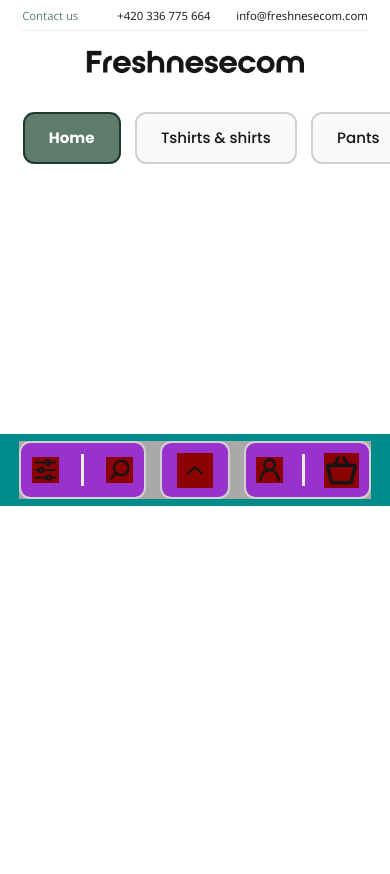
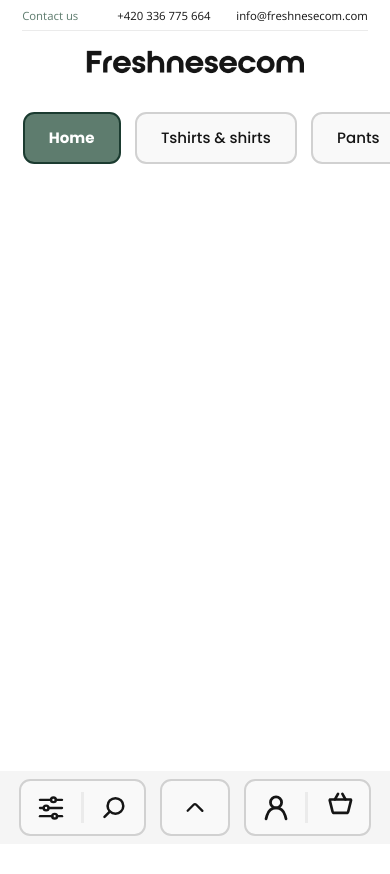
Before and after one commit to Albeiromr/Ecommerce-clean-template, a React (Create React App) app: page / in a window 390 px wide. Shown: the top 874 px of the page. Built offline with nearby package versions, Linux system fonts and the light colour scheme.

Commit message:
Add styles to the fixed menu icons

```diff
--- a/src/components/Fixed menu/0px-599px.scss
+++ b/src/components/Fixed menu/0px-599px.scss
@@ -6,9 +6,9 @@
     min-width: 320px;
     height: 18.599vw;
     min-height: 59.516px;
-    background: darkcyan;
+    background: $c1-F;
     position: fixed;
-    bottom: 40%;
+    bottom: 0%;
     display: flex;
     align-items: center;
     justify-content: center;
@@ -16,7 +16,6 @@
     &__subcontainer {
       width: 90.338%;
       height: 79.22%;
-      background: darkgray;
       display: flex;
       align-items: center;
       justify-content: space-between;
@@ -25,34 +24,34 @@
     &__left-block {
       width: 36.096%;
       height: 100%;
-      background: darkorchid;
       border-radius: clamp(9.275px, 2.898vw, 40px);
       border: 2px $c1-D solid;
       display: flex;
       align-items: center;
       justify-content: space-around;
+      background: $c1-H;
     }
 
     &__middle-block {
       width: 19.786%;
       height: 100%;
-      background: darkorchid;
       border-radius: clamp(9.275px, 2.898vw, 40px);
       border: 2px $c1-D solid;
       display: flex;
       align-items: center;
       justify-content: center;
+      background: $c1-H;
     }
 
     &__right-block {
       width: 36.096%;
       height: 100%;
-      background: darkorchid;
       border-radius: clamp(9.275px, 2.898vw, 40px);
       border: 2px $c1-D solid;
       display: flex;
       align-items: center;
       justify-content: space-around;
+      background: $c1-H;
     }
 
     &__line {
@@ -62,26 +61,36 @@
     }
 
     &__icon-container {
-      width: 22.222%;
-      height: 49.18%;
-      background: darkred;
+      width: 26.222%;
+      height: 53.18%;
+      margin: 0 4vw;
     }
 
     &__icon-container-basket {
       width: 28.503%;
       height: 65.573%;
-      background: darkred;
+      margin: 0 4vw;
+      position: relative;
+
+
     }
 
     &__icon-middle-container {
-      width: 54.054%;
-      height: 65.573%;
-      background: darkred;
+      width: 58.054%;
+      height: 69.573%;
     }
 
     &__icon {
       width: 100%;
       height: 100%;
     }
+
+    &__icon-basket {
+      width: 80.015;
+      height: 76.6%;
+      position: absolute;
+      top: 0;
+      right: 0;
+    }
   }
 }
--- a/src/components/Fixed menu/600px-1024px.scss
+++ b/src/components/Fixed menu/600px-1024px.scss
@@ -4,7 +4,7 @@
   .fixed-menu {
     width: 100%;
     height: 12.109vw;
-    background: darkcyan;
+    background: $c1-F;
     position: fixed;
     bottom: 55%;
     display: flex;
@@ -14,7 +14,6 @@
     &__subcontainer {
       width: 94.14%;
       height: 65.591%;
-      background: darkgray;
       display: flex;
       align-items: center;
       justify-content: space-between;
@@ -23,7 +22,7 @@
     &__left-block {
       width: 18.672%;
       height: 100%;
-      background: darkorchid;
+      background: $c1-H;
       border-radius: 1.562vw;
       border: 2px $c1-D solid;
       display: flex;
@@ -34,7 +33,7 @@
     &__middle-block {
       width: 10.235%;
       height: 100%;
-      background: darkorchid;
+      background: $c1-H;
       border-radius: 1.562vw;
       border: 2px $c1-D solid;
       display: flex;
@@ -45,7 +44,7 @@
     &__right-block {
       width: 18.672%;
       height: 100%;
-      background: darkorchid;
+      background: $c1-H;
       border-radius: 1.562vw;
       border: 2px $c1-D solid;
       display: flex;
@@ -60,26 +59,35 @@
     }
 
     &__icon-container {
-      width: 22.222%;
-      height: 49.180%;
-      background: darkred;
+      width: 26.222%;
+      height: 53.180%;
+      margin: 0 2vw;
     }
 
     &__icon-container-basket {
       width: 28.503%;
       height: 65.573%;
-      background: darkred;
+      margin: 0 2vw;
+      position: relative;
     }
 
     &__icon-middle-container {
-      width: 54.054%;
-      height: 65.573%;
-      background: darkred;
+      width: 58.054%;
+      height: 69.573%;
     }
 
     &__icon {
       width: 100%;
       height: 100%;
     }
+
+    &__icon-basket {
+      width: 80.015;
+      height: 76.6%;
+      position: absolute;
+      top: 0;
+      right: 0;
+
+    }
   }
 }
--- a/src/components/Fixed menu/FixedMenu.tsx
+++ b/src/components/Fixed menu/FixedMenu.tsx
@@ -45,7 +45,7 @@ const FixedMenu = () => {
                     <div className='fixed-menu__line'></div>
 
                     <div className='fixed-menu__icon-container-basket'>
-                        <img className='fixed-menu__icon' src={basket} alt="filter icon"/>
+                        <img className='fixed-menu__icon-basket' src={basket} alt="filter icon"/>
                     </div>
 
                 </div>
--- a/src/sass/_variables.scss
+++ b/src/sass/_variables.scss
@@ -5,6 +5,7 @@ $c1-A: #151515;
 $c1-C: #A9A9A9;
 $c1-D: #D1D1D1;
 $c1-E: #ebebeb;
+$c1-F: #F5F5F5;
 $c1-H: #f9f9f9;
 $c1-J: #ffffff;
 
```
